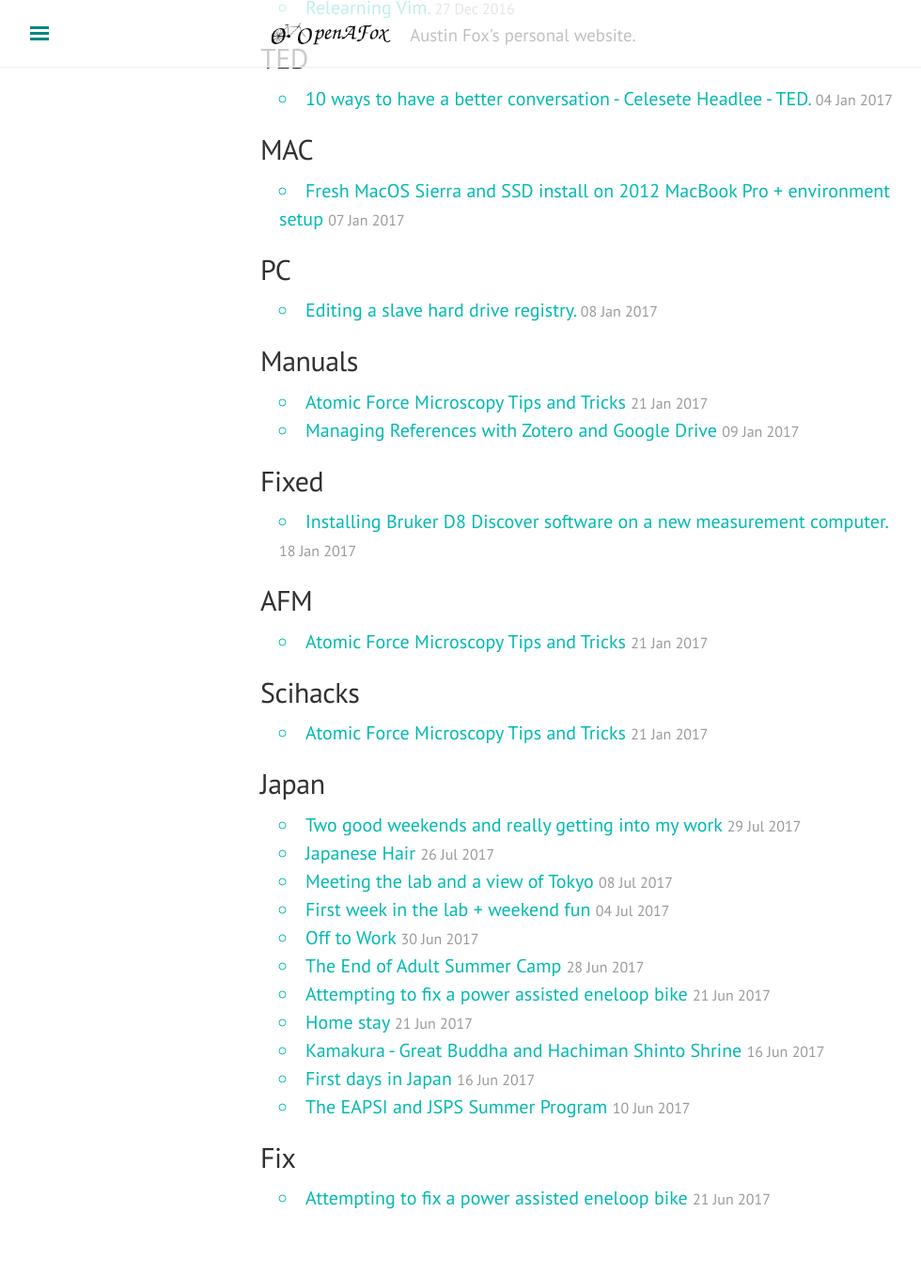
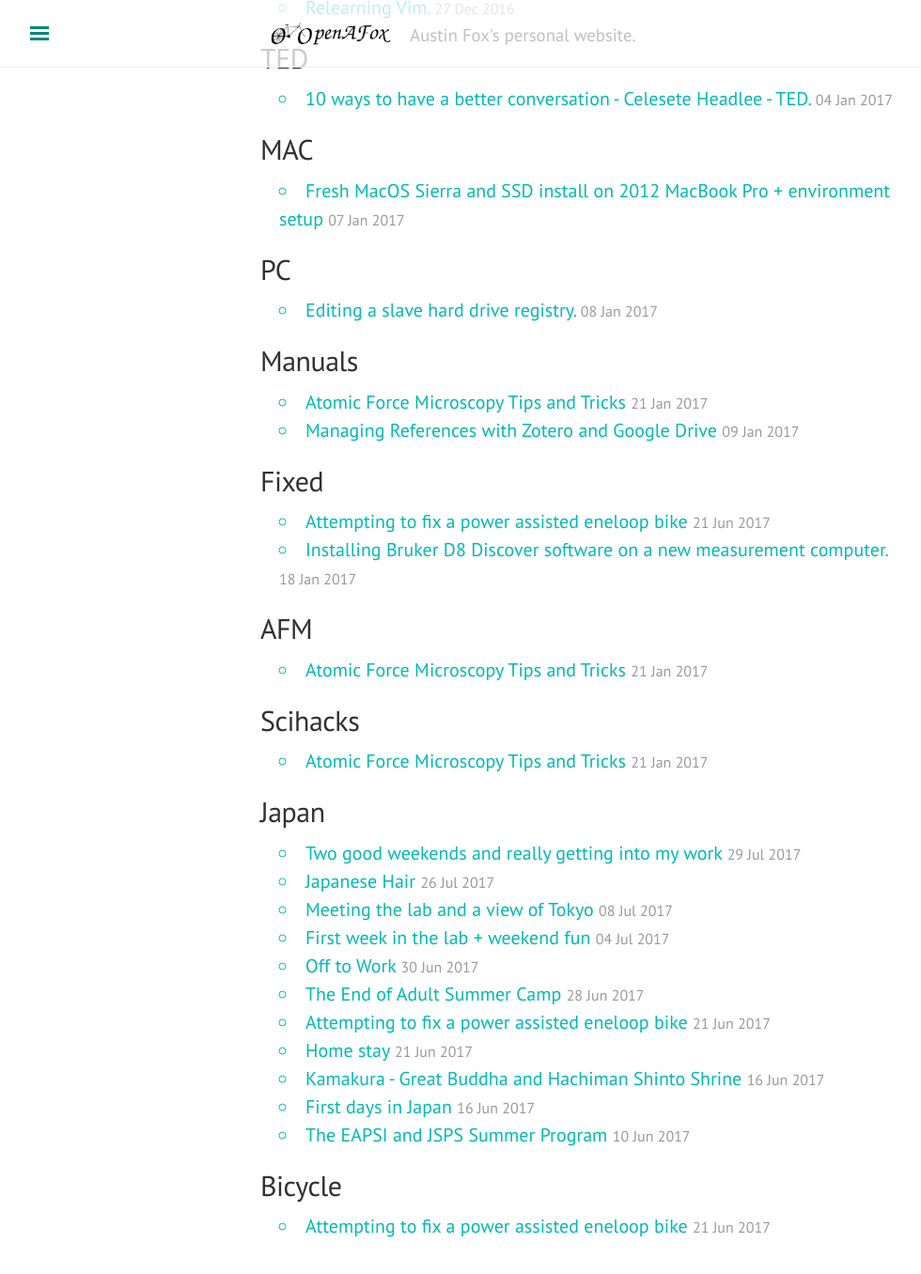
Before and after one commit to openafox/openafox.github.io, a Jekyll site: the page built from blog/tags.html, in a window 1280 px wide and 1400 px high, scrolled down 1284 px. Shown: the top 1356 px of the window at 94% size, without its empty margins (3-983 px from the left). Built offline with Jekyll 4.4.1, drawn with Linux system fonts in a browser that asks for light colours; nearby versions of some CDN libraries; comment, search, counter and statistics services are not loaded.

Commit message:
fix tags

```diff
--- a/_posts/travel/2017-06-21-japan-powerbike.md
+++ b/_posts/travel/2017-06-21-japan-powerbike.md
@@ -3,7 +3,8 @@ layout: post
 title: Attempting to fix a power assisted eneloop bike
 tag:
   - Japan
-  - Fix
+  - Bicycle
+  - Fixed
 category: Travel
 
 excerpt: My home stay mom's bicycle was having some trouble and I agreed to take a look at it.
```
